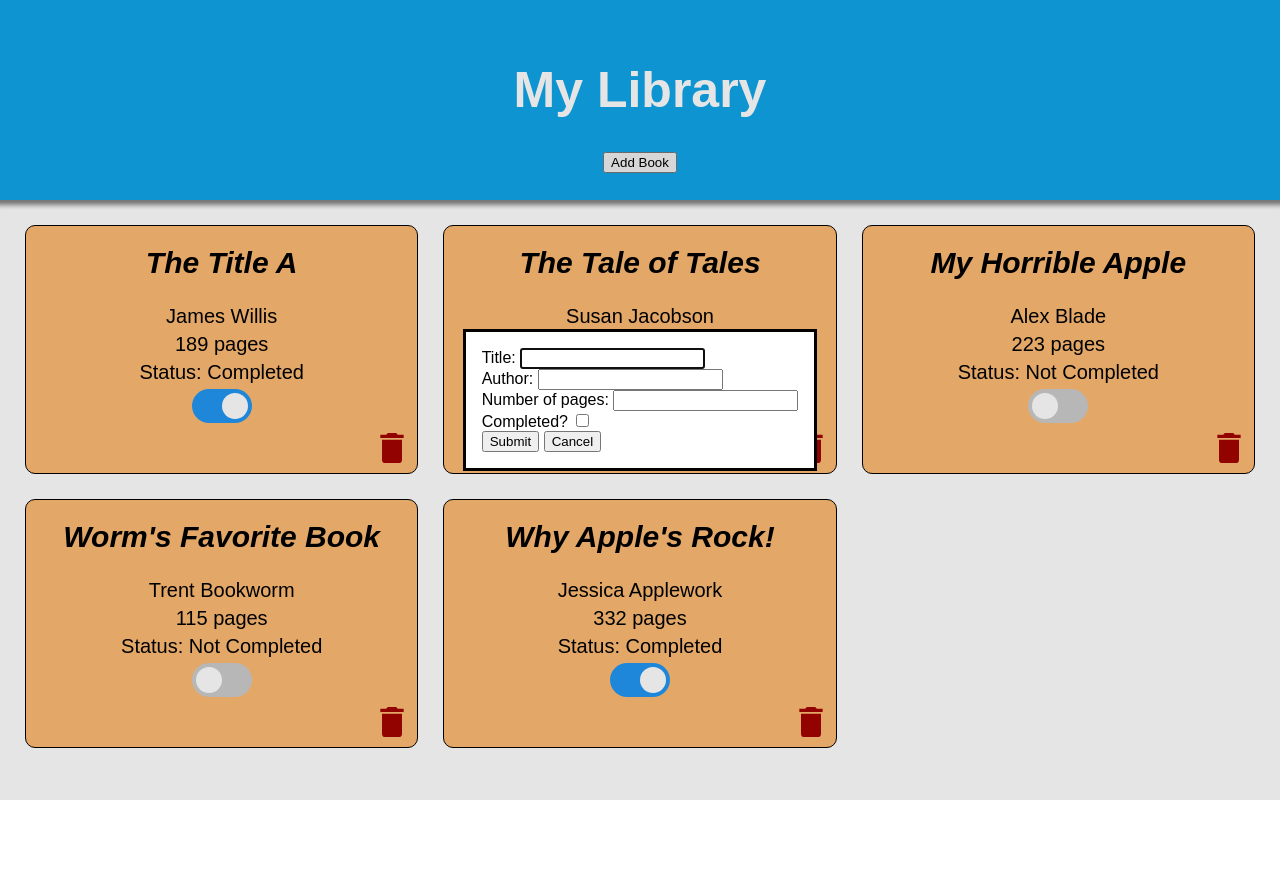
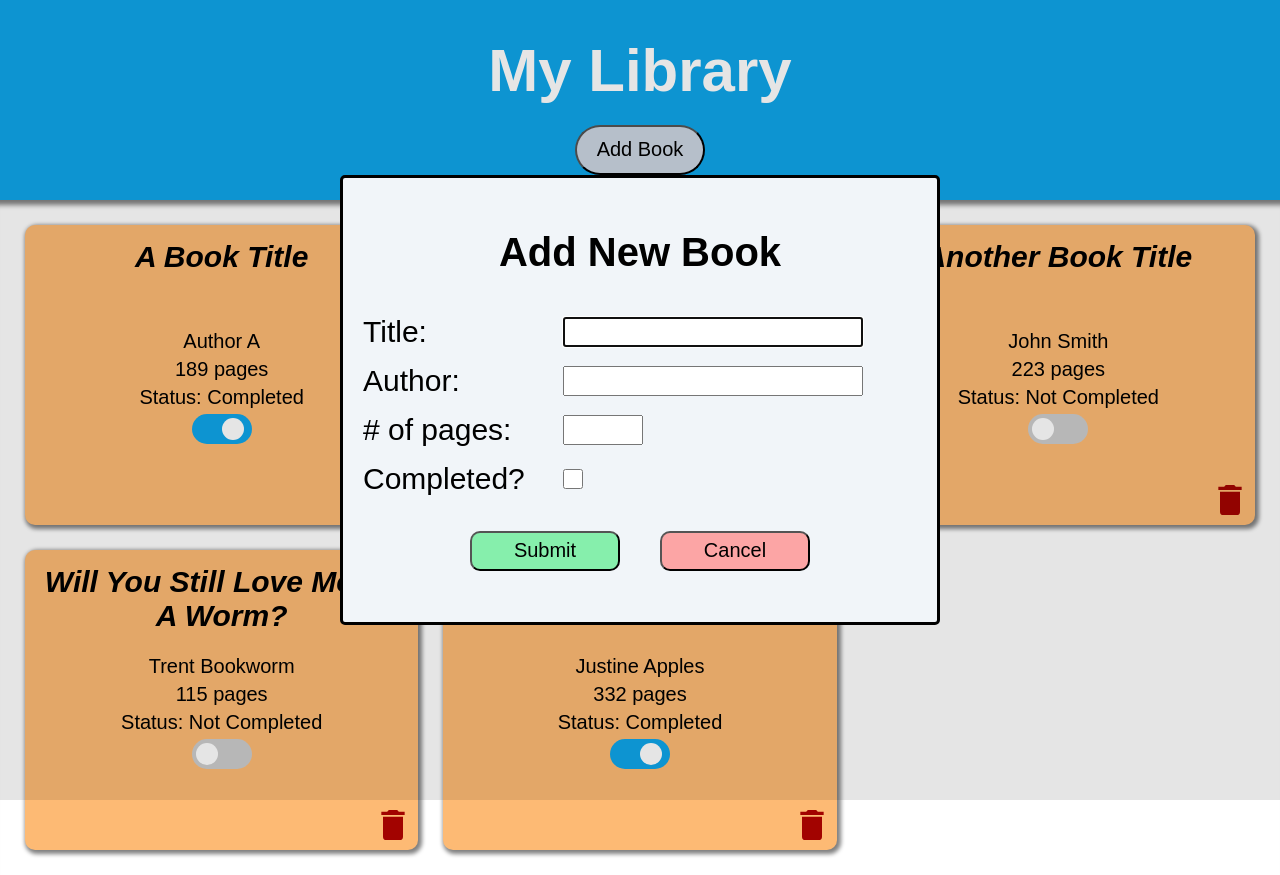
Before and after one commit to taesubhan/library, a plain HTML site: page index.html in a window 1280 px wide. Both pictures are taken after a click on the button "Add Book". Before the commit the page ends 800 px from the top, so only its background shows below. Drawn offline with Linux system fonts and the light colour scheme.

Commit message:
Edit dialog box design and book cards
Added CSS to make dialog box easier to read. Edited the structure of
the book cards, so that cards will still stay uniform even if the title
for one of the cards take up multiple lines.

```diff
--- a/index.html
+++ b/index.html
@@ -5,6 +5,7 @@
         <script src="javascript.js" defer></script>
         <link rel="stylesheet" href="styles.css">
         <title>My Library</title>
+        <link rel="tab icon" href="icons/library.svg">
     </head>
 
     <body>
@@ -13,28 +14,31 @@
                 <h1 class="header-title">My Library</h1>
                 <div>
                     <dialog class="dialog-box">
+                        <div class="form-container">
+                            <h1 class="form-title">Add New Book</h1>
                             <form action="" class="book-form">
-                            <div>
+                                <div class="form-input">
                                     <label for="title">Title: </label>
-                                <input type="text" name="book_title" id="title" class="userInput" required>
+                                    <input type="text" name="book_title" id="title" class="user-input" maxlength="50" required>
                                 </div>
-                            <div>
+                                <div class="form-input">
                                     <label for="author">Author: </label>
-                                <input type="text" name="book_author" id="author" class="userInput" required>
+                                    <input type="text" name="book_author" id="author" class="user-input" required>
                                 </div>
-                            <div>
-                                <label for="pages">Number of pages: </label>
-                                <input type="number" name="book_pages" id="pages" class="userInput" required>
+                                <div class="form-input">
+                                    <label for="pages"># of pages: </label>
+                                    <input type="number" name="book_pages" id="pages" class="user-input" required>
                                 </div>
-                            <div>
+                                <div class="form-input">
                                     <label for="read">Completed? </label>
-                                <input type="checkbox" name="read" id="read" value='true' class="userInput">
+                                    <input type="checkbox" name="read" id="read" value='true' class="user-input">
                                 </div>
-                            <div>
-                                <button class="submit-dialog">Submit</button>
-                                <button formmethod="dialog" class="cancel-dialog">Cancel</button>
+                                <div class="form-actions">
+                                    <button class="submit-dialog form-buttons">Submit</button>
+                                    <button formmethod="dialog" class="cancel-dialog form-buttons">Cancel</button>
                                 </div>
                             </form>
+                        </div>
                     </dialog>
                     <div>
                         <button class="open-dialog">Add Book</button>
--- a/javascript.js
+++ b/javascript.js
@@ -1,4 +1,5 @@
-const myLibrary = []; // Array that holds all the book objects for library
+// Array that holds all the book objects for library
+const myLibrary = [];
 
 // Button nodes
 const openDialogButton = document.querySelector('.open-dialog');
@@ -9,7 +10,7 @@ const cancelButton = document.querySelector('.cancel-dialog');
 const dialogBox = document.querySelector('.dialog-box');
 const dialogOutput = document.querySelector('.dialog-output');
 const form = document.querySelector('.book-form');
-const userInputs = document.querySelectorAll('.userInput');
+const userInputs = document.querySelectorAll('.user-input');
 
 // Link to trash-can icon, used for delete button
 const trashIconSrc = './icons/delete.svg';
@@ -39,12 +40,14 @@ function createSpanElem(text, ...classDesc) {
     return spanElem;
 }
 
+// Adds multiple attributes into an element through an object
 function addMultAttr(node, attr) {
     for (let key in attr) {
         node.setAttribute(key, attr[key]);
     }
 }
 
+// Inserts slider logic into the slider
 function activateSlider(inputNode, book) {
     inputNode.addEventListener('click', (e) => {
         book.read = e.target.checked;
@@ -53,20 +56,16 @@ function activateSlider(inputNode, book) {
     })
 }
 
+// Creates slider element that will allow users to toggle between read and not-read status
 function createSlider(book) {
     const sliderLabel = document.createElement('label');
-    // const textElem = document.createTextNode('Mark as read');
     const inputElem = document.createElement('input');
     const spanElem = document.createElement('span');
 
-
     sliderLabel.classList.add('switch');
-    // sliderLabel.setAttribute('for', 'read-slider')
     inputElem.setAttribute('type', 'checkbox');
-    // inputElem.setAttribute('id', 'read-slider');
     spanElem.classList.add('slider');
 
-    // sliderLabel.appendChild(textElem);
     sliderLabel.appendChild(inputElem);
     sliderLabel.appendChild(spanElem);
 
@@ -76,6 +75,7 @@ function createSlider(book) {
     return sliderLabel;
 }
 
+// Inserts the logic for the delete button
 function activateDeleteIcon(deleteNode) {
     deleteNode.addEventListener('click', (e) => {
         const bookCardId = e.target.parentElement.parentElement.id;
@@ -85,6 +85,7 @@ function activateDeleteIcon(deleteNode) {
     })
 }
 
+// Creates and adds a delete button element for each book card
 function createDeleteButton() {
     const deleteNode = document.createElement('a');
     const imageNode = document.createElement('img');
@@ -118,6 +119,8 @@ function displayBooks() {
         pagesNode.classList.add('pages', 'book-info');
         const isReadNode = document.createElement('p');
         isReadNode.classList.add('read', 'book-info');
+        const bookDescNode = document.createElement('div');
+        bookDescNode.classList.add('book-description');
 
         titleNode.textContent = `${myLibrary[i].title}`;
         authorNode.textContent = `${myLibrary[i].author}`;
@@ -127,7 +130,8 @@ function displayBooks() {
         const readSliderNode = createSlider(myLibrary[i]);
         const deleteNode = createDeleteButton();
 
-        [titleNode, authorNode, pagesNode, isReadNode, readSliderNode, deleteNode].forEach((node) => bookNode.appendChild(node));
+        [authorNode, pagesNode, isReadNode, readSliderNode].forEach((node) => bookDescNode.appendChild(node));
+        [titleNode, bookDescNode, deleteNode].forEach((node) => bookNode.appendChild(node));
 
         libraryNode.appendChild(bookNode);
     }
@@ -187,11 +191,11 @@ function activateDialog() {
 
 // Creates some dummy book values to populate the library
 function addDummyBooks() {
-const bookA = new Book('The Title A', 'James Willis', 189, true);
-const bookB = new Book('The Tale of Tales', 'Susan Jacobson',  312, true);
-const bookC = new Book('My Horrible Apple', 'Alex Blade',  223, false);
-const bookD = new Book('Worm\'s Favorite Book', 'Trent Bookworm',  115, false);
-const bookE = new Book('Why Apple\'s Rock!', 'Jessica Applework',  332, true);
+    const bookA = new Book('A Book Title', 'Author A', 189, true);
+    const bookB = new Book('A Tale of Two Tails', 'Charlie Snickers',  312, true);
+    const bookC = new Book('Another Book Title', 'John Smith',  223, false);
+    const bookD = new Book('Will You Still Love Me As A Worm?', 'Trent Bookworm',  115, false);
+    const bookE = new Book('Why Apple\'s Rock!', 'Justine Apples',  332, true);
 
     addBookToLibrary(bookA);
     addBookToLibrary(bookB);
@@ -202,5 +206,10 @@ addBookToLibrary(bookE);
     displayBooks();
 }
 
+// Runs all the functions that makes the library website work
+function startLibrary() {
     addDummyBooks();
     activateDialog();
+}
+
+startLibrary();
--- a/styles.css
+++ b/styles.css
@@ -4,6 +4,10 @@
     --sidebar-color: #16a34a;
     --shelf-color: white;
     --card-color: #fdba74;
+    --add-button-color: #cbd5e1;
+    --dialog-box-color: #f1f5f9;
+    --submit-button-color: #86efac;
+    --cancel-button-color: #fca5a5;
 }
 
 html {
@@ -44,7 +48,18 @@ body {
 
 .header-title {
     color: white;
-    font-size: 50px;
+    font-size: 60px;
+    margin: 20px 0px;
+}
+
+.open-dialog {
+    width: 130px;
+    height: 50px;
+    border-radius: 30px;
+    background-color: var(--add-button-color);
+    margin-bottom: 10px;
+
+    font-size: 20px;
 }
 
 /* Book Shelf */
@@ -55,14 +70,16 @@ body {
     background-color: var(--shelf-color);
 
     box-shadow: inset 0px 10px 5px -5px gray;
+
 }
 
 .book-list {
     display: grid;
-    grid-template-columns: repeat(auto-fit, minmax(300px, 1fr));
-    grid-auto-rows: minmax(200px, 1fr);
+    grid-template-columns: repeat(auto-fill, minmax(350px, 1fr));
+    grid-auto-rows: minmax(300px, 1fr);
     gap: 25px;
     margin: 0px;
+    justify-content: center;
 
     padding: 25px;
     text-align: center;
@@ -72,8 +89,8 @@ body {
 
 .book {
     list-style-type: none;
-    border: 1px solid black;
     border-radius: 10px;
+    box-shadow: 2px 2px 4px 2px gray;
 
     padding: 15px;
     padding-bottom: 50px;
@@ -81,6 +98,10 @@ body {
 
     position: relative;
     overflow-wrap: break-word;
+
+    display: grid;
+    grid-template-columns: 1fr;
+    grid-template-rows: 1fr 150px;
 }
 
 .book-info {
@@ -92,24 +113,24 @@ body {
     font-size: 30px;
     font-weight: bold;
     font-style: italic;
-    margin-bottom: 25px;
+    margin: 0px;
 }
 
 .delete-img {
     width: 40px;
     filter: invert(9%) sepia(97%) saturate(4092%) hue-rotate(356deg) brightness(103%) contrast(111%);
-    /* color: #a10000; */
     position: absolute;
     bottom: 5px;
     right: 5px;
 }
 
-/* slider */
+/* Slider */
+
 .switch {
     position: relative;
     display: inline-block;
     width: 60px;
-    height: 34px;
+    height: 30px;
 }
 
 .switch input {
@@ -128,14 +149,14 @@ body {
     background-color: #ccc;
     -webkit-transition: .4s;
     transition: .4s;
-    border-radius: 34px;
+    border-radius: 30px;
 }
 
 .slider:before {
   position: absolute;
   content: "";
-  height: 26px;
-  width: 26px;
+  height: 22px;
+  width: 22px;
   left: 4px;
   bottom: 4px;
   background-color: white;
@@ -145,11 +166,11 @@ body {
 }
 
 input:checked + .slider {
-  background-color: #2196F3;
+  background-color: var(--header-color);
 }
 
 input:focus + .slider {
-  box-shadow: 0 0 1px #2196F3;
+  box-shadow: 0 0 1px var(--header-color);
 }
 
 input:checked + .slider:before {
@@ -158,10 +179,80 @@ input:checked + .slider:before {
   transform: translateX(26px);
 }
 
-/* Side bar */
+/* Dialog Box */
 
-.side-bar {
-    background-color: var(--sidebar-color);
+.form-container {
+    height: 100%;
+    display: flex;
+    flex-direction: column;
+    justify-content: center;
+}
 
-    grid-row: 1 / 3;
+.dialog-box {
+    height: 450px;
+    width: 600px;
+    border-radius: 5px;
+    padding: 20px;
+
+    background-color: var(--dialog-box-color);
 }
+
+.form-title {
+    font-size: 40px;
+    margin-top: 0px;
+    margin-bottom: 40px;
+    text-align: center;
+}
+
+.book-form {
+    display: grid;
+    grid-template-columns: 1fr;
+    row-gap: 15px;
+}
+
+.form-input {
+    font-size: 30px;
+
+    display: grid;
+    grid-template-columns: 200px 1fr;
+    align-items: center;
+}
+
+.user-input {
+    width: 300px;
+    height: 30px;
+
+    font-size: 18px;
+}
+
+.user-input#pages {
+    width: 80px;
+}
+
+.user-input#read {
+    width: 20px;
+    margin: 0px;
+}
+
+.form-actions {
+    display: flex;
+    justify-content: center;
+    gap: 40px;
+    margin-top: 20px;
+}
+
+.form-buttons {
+    width: 150px;
+    height: 40px;
+    border-radius: 10px;
+
+    font-size: 20px;
+}
+
+.submit-dialog {
+    background-color: var(--submit-button-color);
+}
+
+.cancel-dialog {
+    background-color: var(--cancel-button-color);
+}
```
Also changed, not shown: icons/library.svg (added), 1 other file. Lines whose indentation alone changed are shown as unchanged.
